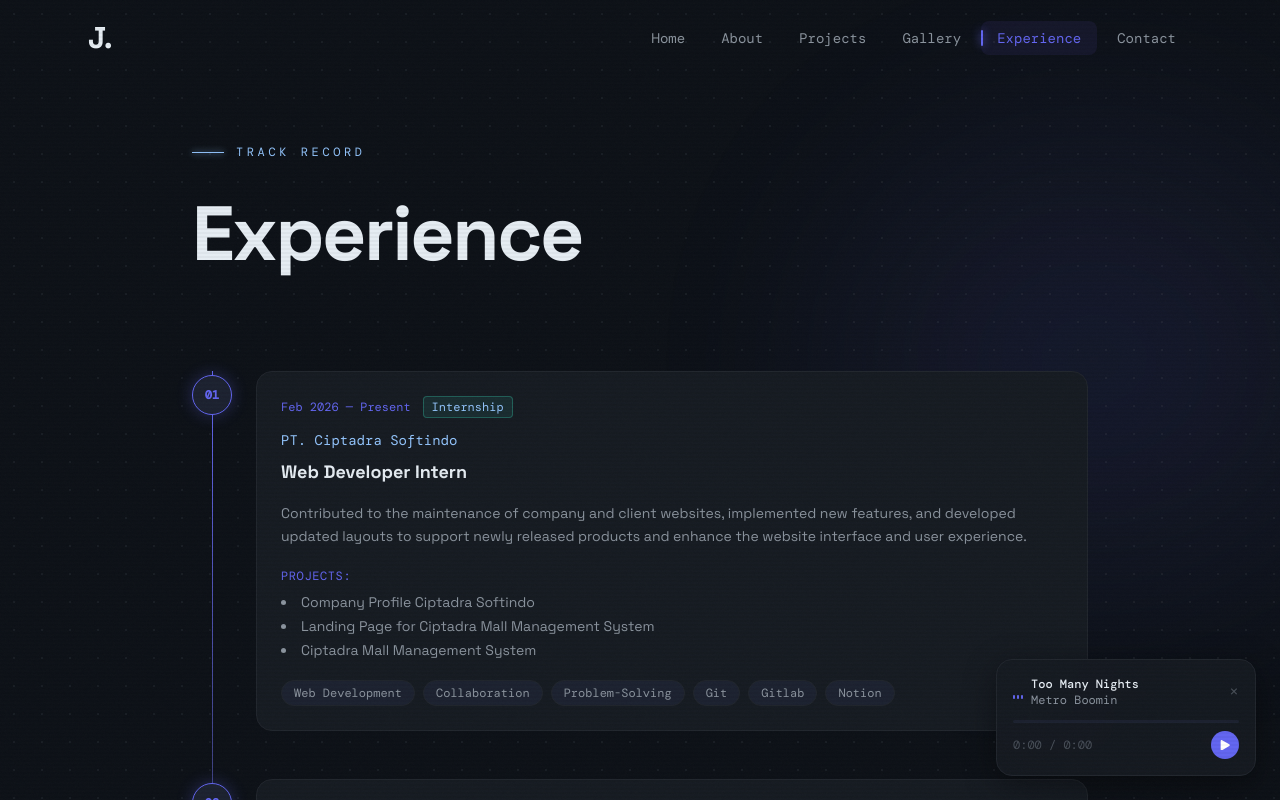
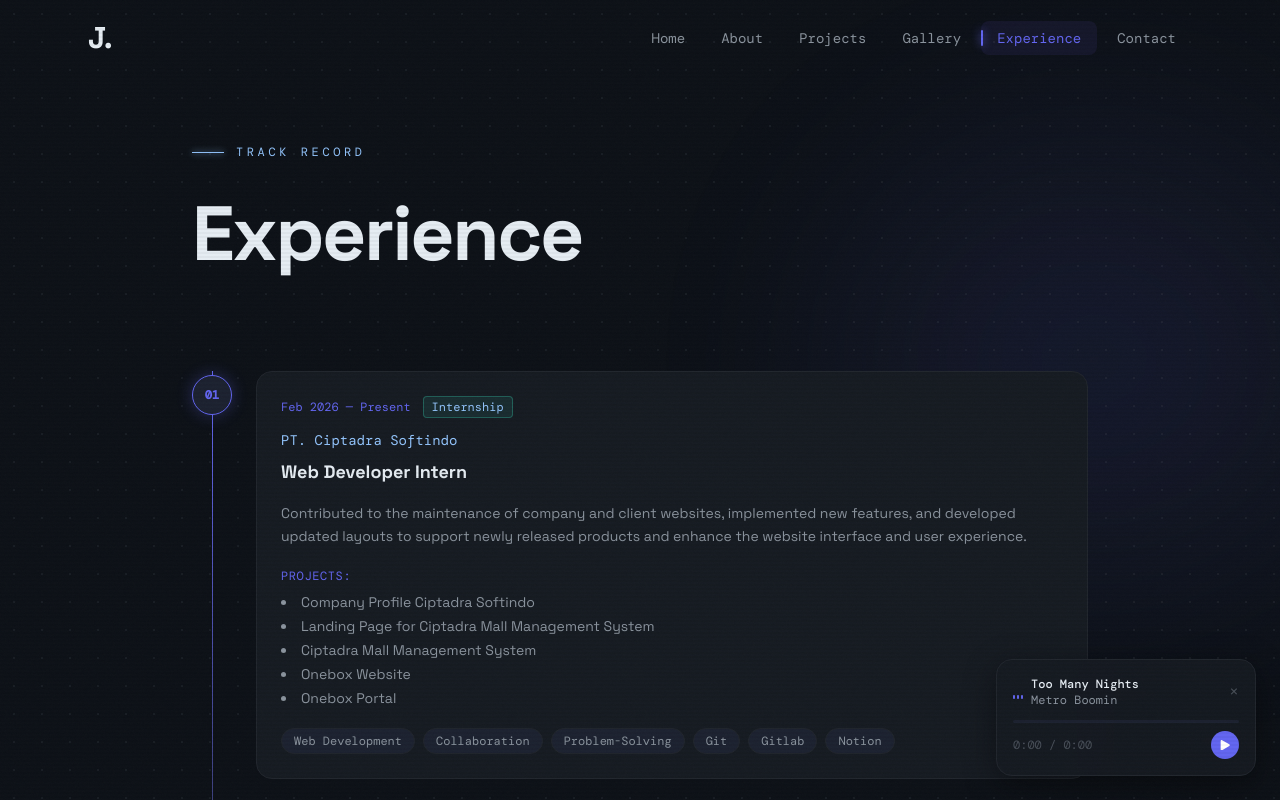
Before and after one commit to Jemsdiggory/my-portfolio, a Next.js app: page /experience in a window 1280 px wide. Shown: the top 800 px of the page. Built offline with nearby package versions, Linux system fonts and the light colour scheme; a web font is replaced by a local one.

Commit message:
add new contributed projects in experience

```diff
--- a/app/experience/page.js
+++ b/app/experience/page.js
@@ -15,6 +15,8 @@
       "Company Profile Ciptadra Softindo",
       "Landing Page for Ciptadra Mall Management System",
       "Ciptadra Mall Management System",
+      "Onebox Website",
+      "Onebox Portal",
     ],
     tags: ["Web Development", "Collaboration", "Problem-Solving", "Git", "Gitlab", "Notion"],
   },
```
